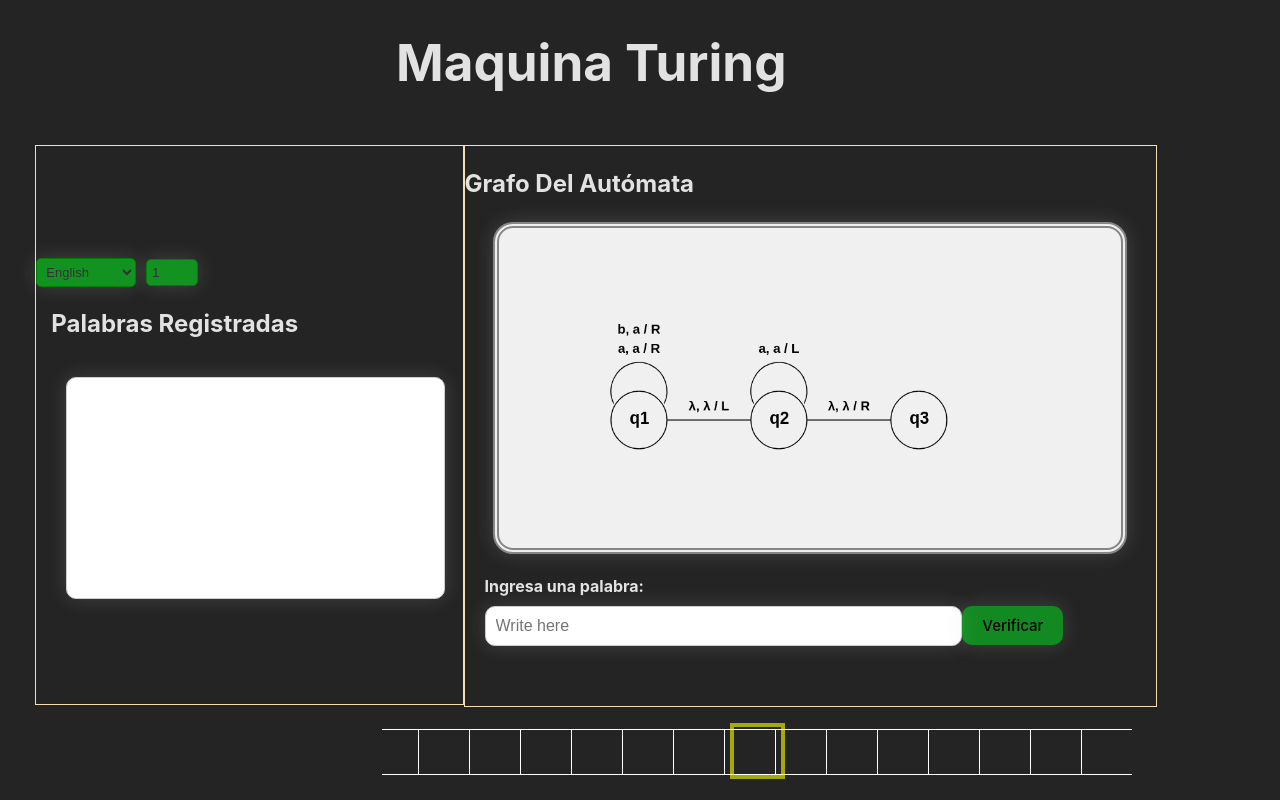
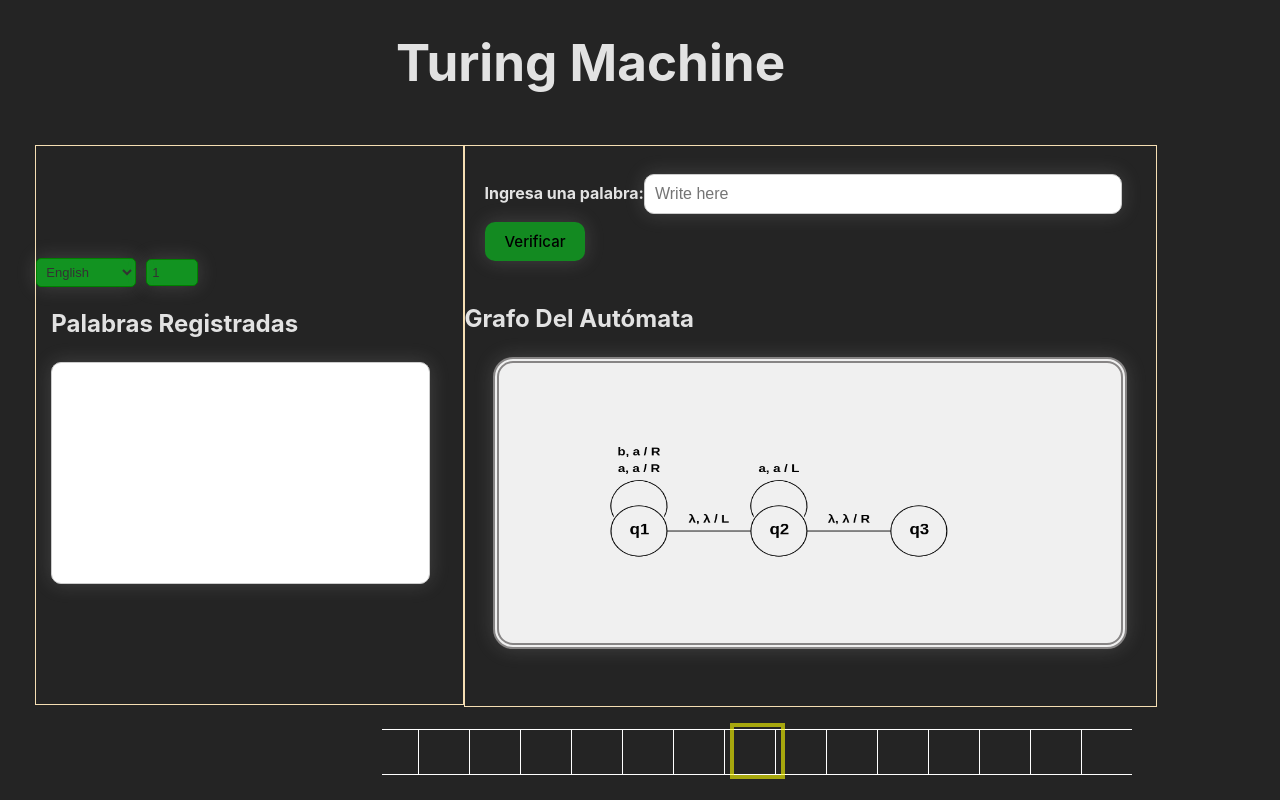
Before and after one commit to alexmdavid/MaquinaTuring, a React (Vite) app in the folder MaquinaTuring/: page / in a window 1280 px wide. Built offline with nearby package versions, Linux system fonts and the light colour scheme.

Commit message:
se cambio, un poco el orden de la interfaz de la aplicación web, se cambio, la logica de actualizar el stado que guarda la palabra ingresada por el input, se añadio prop de entrar al componente Graph y se editaron los de Input y Tape

```diff
--- a/MaquinaTuring/src/App.css
+++ b/MaquinaTuring/src/App.css
@@ -90,7 +90,6 @@
   font-size: 20;
   resize: none;
   padding: 10px;
-  margin: 15px;
   font-size: 16px;
   border: 1px solid #ccc;
   border-radius: 10px;
@@ -105,25 +104,6 @@
   border: 1px solid green;
   border: 1px solid wheat;
 }
-
-#title_automaton {
-  font-size: 30px;
-  font-weight: bold;
-  margin-left: 0; /* Alinea el título a la izquierda */
-  margin-bottom: 20px;
-}
-
-/* Estilos del contenedor del gráfico de autómata */
-#box_automaton {
-  display: flex;
-  width: 90%; /* Ocupa todo el ancho disponible */
-  height: 40vh;
-  margin: 0 auto;
-  border: 6px double #878585;
-  background-color: #f0f0f0;
-  border-radius: 20px;
-}
-
 
 /* Estilos del cuadro de expresión regular */
 .box_phrase {
@@ -177,6 +157,7 @@
   background-color: #00ff1e77;
   color: black;
   transform: none;
+  pointer-events: none;
 }
 
 #button_phrase:hover {
@@ -185,13 +166,23 @@
   transform: scale(1.1);
 }
 
-#languageSelector,
-#input_run_time,
-#words_area,
-#box_automaton,
-#input_phrase,
-#button_phrase {
-  box-shadow: 0px 0px 20px rgba(200, 200, 200, 0.189);
+
+/* Estilos del contenedor del gráfico de autómata */
+#title_automaton {
+  font-size: 30px;
+  font-weight: bold;
+  margin-left: 0; /* Alinea el título a la izquierda */
+  margin-bottom: 20px;
+}
+
+#box_automaton {
+  display: flex;
+  width: 90%; /* Ocupa todo el ancho disponible */
+  height: 35vh;
+  margin: 0 auto;
+  border: 6px double #878585;
+  background-color: #f0f0f0;
+  border-radius: 20px;
 }
 
 /* Estilos de la cinta  */
@@ -242,4 +233,14 @@
   opacity: 60%;
 }
 
+
+#languageSelector,
+#input_run_time,
+#words_area,
+#box_automaton,
+#input_phrase,
+#button_phrase {
+  box-shadow: 0px 0px 20px rgba(200, 200, 200, 0.189);
+}
+
 /* fin */
--- a/MaquinaTuring/src/App.jsx
+++ b/MaquinaTuring/src/App.jsx
@@ -1,39 +1,40 @@
-import './App.css'
-import Settings from './Components/settings'
-import Graph from './Components/Graph'
-import React, { useRef } from 'react';
+import './App.css';
+import Settings from './Components/settings';
+import Graph from './Components/Graph';
+import React, { useRef, useState } from 'react';
 import History from './Components/History';
 import Input from './Components/Input';
 import Tape from './Components/Tape';
-import { useState } from 'react';
 
 function App() {
-  // Create a ref to the Tape component
   const tapeRef = useRef(null);
+  const [word, setWord] = useState([]);
 
+  // Function to update the word in App
+  const updateWord = (newWord) => {
+    setWord(newWord);
+  };
 
   return (
     <>
       <div className="Window">
-        <h1 className="tittle">Maquina Turing</h1>
+        <h1 className="tittle">Turing Machine</h1>
         <div className='WindowMain'>
           <div className='column WindowLeft'>
             <section className='posContent'>
-              {/* You can pass the tapeRef as a prop to components that need it */}
-              {/* Example: <Settings tapeRef={tapeRef} /> */}
               <Settings />
               <History />
             </section>
           </div>
           <div className="column WindowRight">
-            <Graph />
-
-            {/* Pasa tapeRef como prop al componente Input */}
-            <Input ref={tapeRef} />
+            {/* Pass the function to update the word to Input */}
+            <Input updateWord={updateWord} ref={tapeRef}/>
+            {/* Pass the word to Graph */}
+            <Graph word={word} />
           </div>
         </div>
-        {/* Pasa tapeRef como prop al componente Tape */}
-        <Tape ref={tapeRef} />
+        {/* Pass tapeRef as a prop to the Tape component */}
+        <Tape word={word} ref={tapeRef} />
       </div>
     </>
   );
--- a/MaquinaTuring/src/Components/Graph.jsx
+++ b/MaquinaTuring/src/Components/Graph.jsx
@@ -1,6 +1,6 @@
 import React, { useEffect, useRef } from 'react';
 
-function Graph() {
+const Graph = ({word}) => {
   const canvasRef = useRef(null);
   const contentWidth = 1000; // Ancho del contenido dentro del canvas
   const contentHeight = 500; // Alto del contenido dentro del canvas
--- a/MaquinaTuring/src/Components/Input.jsx
+++ b/MaquinaTuring/src/Components/Input.jsx
@@ -1,11 +1,13 @@
 import React, { useRef, forwardRef, useEffect, useState } from 'react';
 
-const Input = forwardRef((props, ref) => {
-  const [inputValue, setInputValue] = useState('');
+const Input = forwardRef(({ updateWord }, ref) => {
+  // Código del componente Input
+
   const inputRef = useRef(null)
   const characterList = useRef([]);
   const [isWordValid, setIsWordValid] = useState(false);
-
+  const [errorMessage, setErrorMessage] = useState('');
+  const pattern_word = /^[ab]+$/;
 
   useEffect(() => {
     // Accede a la referencia de la cinta (miInputRef) y realiza operaciones si es necesario
@@ -15,10 +17,6 @@ const Input = forwardRef((props, ref) => {
     }
   }, [ref]);
 
-  const [errorMessage, setErrorMessage] = useState('');
-  // Utilizar una expresión regular para aceptar solo 'a' y 'b'
-  const pattern_word = /^[ab]+$/;
-
   const handleChange = (event) => {
 
     const value = event.target.value;
@@ -26,9 +24,9 @@ const Input = forwardRef((props, ref) => {
 
     // Mostrar alerta si se ingresó un caracter no permitido
     if (value.trim() === '') {
-      setErrorName('this field is required');
+      setErrorMessage('this field is required');
     } else if(!isWordValid) {
-      setErrorName('this word is not valid');
+      setErrorMessage('this word is not valid');
     } else {
       setErrorMessage('');
     }
@@ -42,12 +40,24 @@ const Input = forwardRef((props, ref) => {
     const characters = inputValue.split('');
     characterList.current = characters;
 
-    characterList.current.forEach(item => {
-      ref.current.agregarDiv(item);
-    });
+    if (ref.current) {
+      characterList.current.forEach(item => {
+        ref.current.agregarDiv(item);
+      });
+    }
+
+    if (isWordValid) {
+      const charArray = inputValue.split('');
+      updateWord(charArray);
+    }
+
   }
 
-
+  const handleKeyDown = (event) => {
+    if(event.key === 'Enter' && isWordValid) {
+      handleClick();
+    }
+  }
 
 
   return (
@@ -57,18 +67,15 @@ const Input = forwardRef((props, ref) => {
         htmlFor="input_phrase">
         Ingresa una palabra:
       </label>
-      <br />
+      {errorMessage && (<p style={{color: 'red'}}>{errorMessage}</p>)}
       <input
         type="text"
         id="input_phrase"
         placeholder="Write here"
         ref={inputRef}
         onChange={handleChange}
-        //onKeyDown={handleClick}
-        //disabled={!isWordValid}
+        onKeyDown={handleKeyDown}
       />
-
-      {errorMessage && (<p>{errorMessage}<br/><br/></p>)}
 
       <button type="submit"
         id="button_phrase"
--- a/MaquinaTuring/src/Components/Tape.jsx
+++ b/MaquinaTuring/src/Components/Tape.jsx
@@ -1,6 +1,6 @@
 import React, { forwardRef, useRef, useImperativeHandle } from 'react';
 
-const Tape = forwardRef((props, ref) => {
+const Tape = forwardRef(({word}, ref) => {
 
     const tapeRef = useRef(null);
 
```
